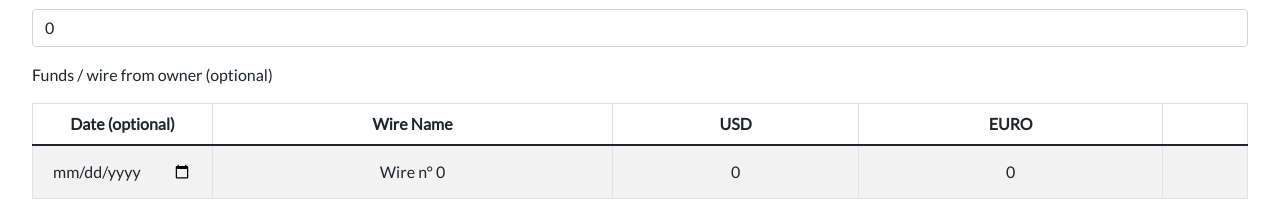
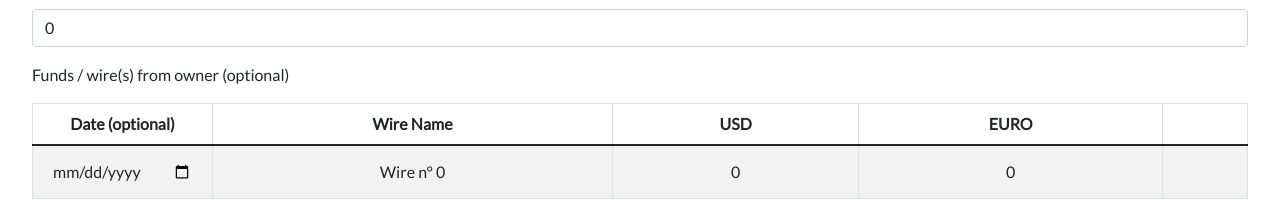
Before and after one commit to buffongeorges/finances-calculator, a React (Create React App) app: page / in a window 1280 px wide. Shown: the part 476-676 px from the top of the page. Built offline with nearby package versions, Linux system fonts and the light colour scheme.

Commit message:
fix typo2

```diff
--- a/src/pages/Home.js
+++ b/src/pages/Home.js
@@ -931,7 +931,7 @@ function Home() {
 
           <Form.Group className="mb-3">
             <Form.Label htmlFor="fundsWireFromUsd">
-              Funds / wire from owner (optional)
+              Funds / wire(s) from owner (optional)
             </Form.Label>
             <Table
               id="wires-table"
@@ -1481,7 +1481,7 @@ function Home() {
                   <td></td>
                   <td style={{ textAlign: "left" }}>
                     {" "}
-                    <strong>FUNDS / WIRE FROM OWNER </strong>
+                    <strong>FUNDS / WIRE(S) FROM OWNER </strong>
                   </td>
                   <td></td>
                   <td></td>
```
